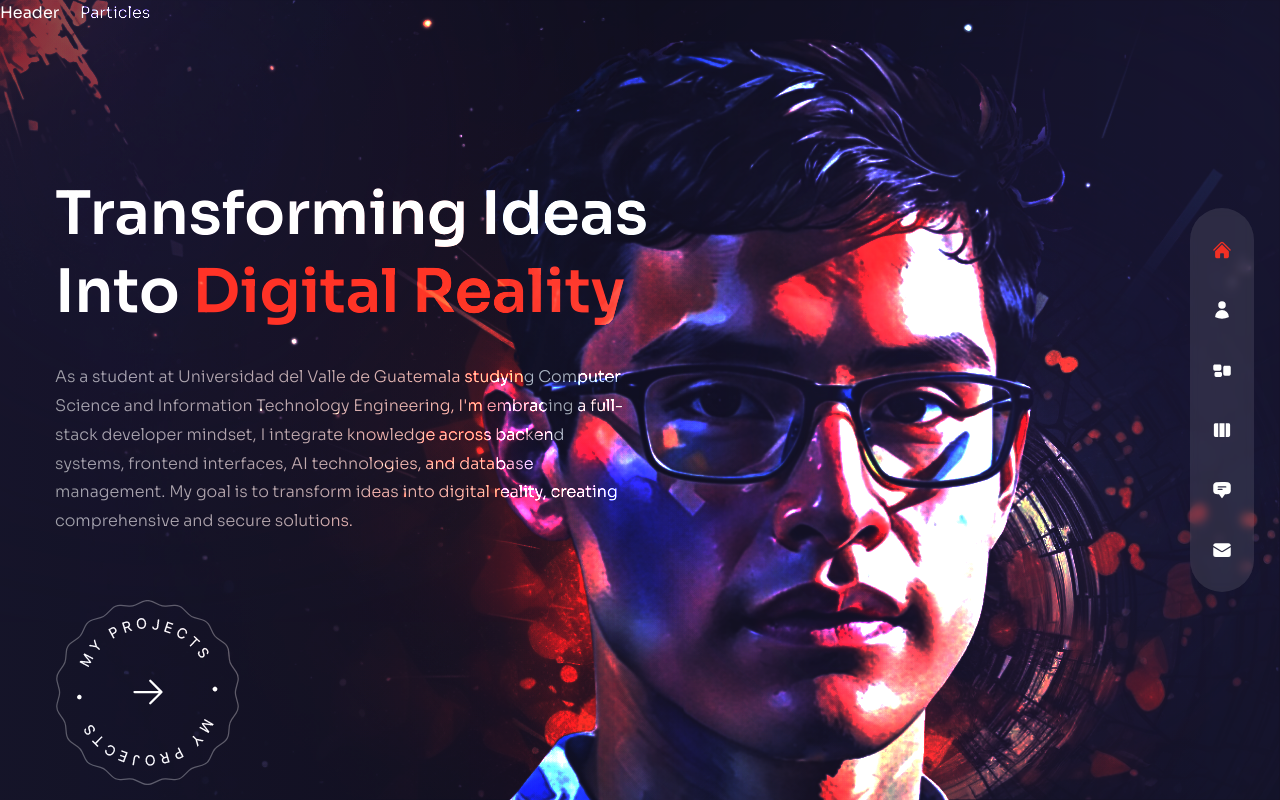
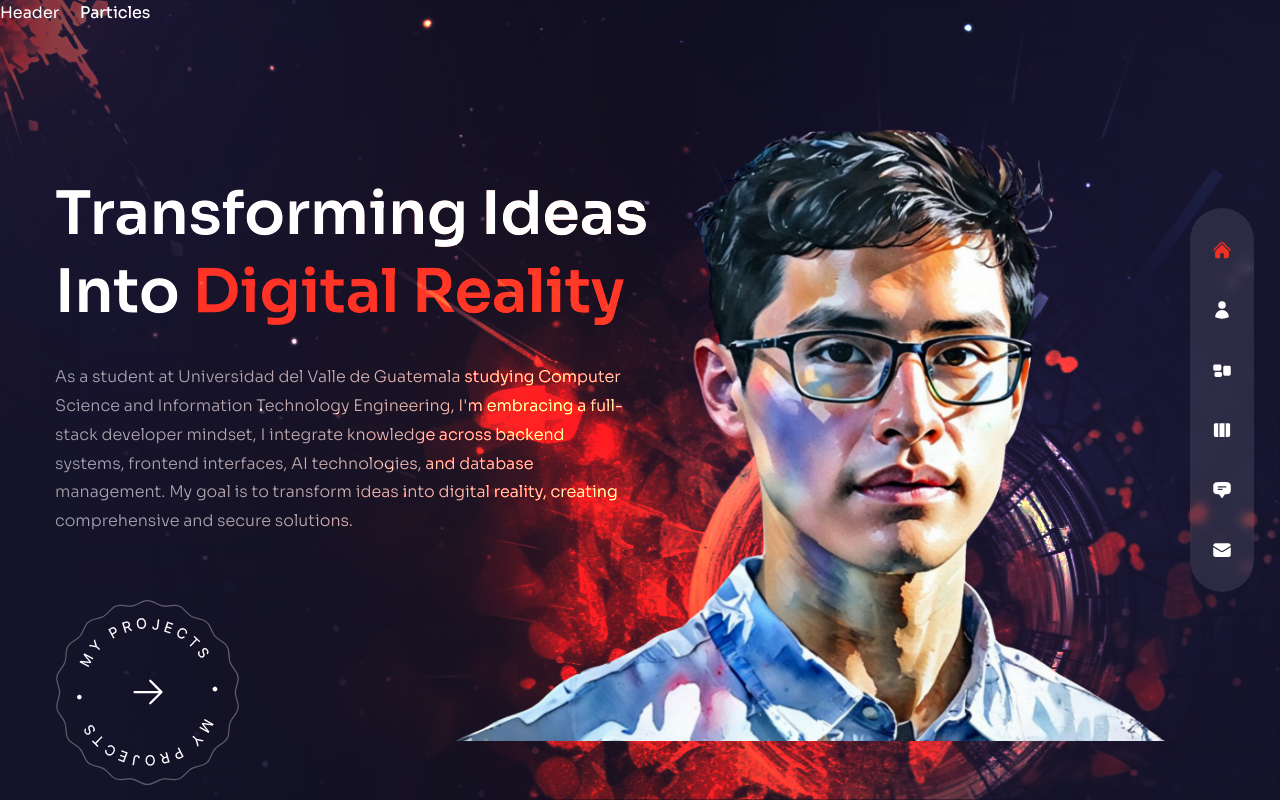
Before and after one commit to XavierLopez25/portfolio_v1, a Next.js app: page / in a window 1280 px wide. Built offline with nearby package versions, Linux system fonts and the light colour scheme; what tailwind-gradient-mask-image would draw is missing.

Commit message:
feat: added styling and framer-motion containers to Avatar component in index

```diff
--- a/pages/index.js
+++ b/pages/index.js
@@ -59,12 +59,21 @@ const Home = () => {
         <div
           className="bg-none xl:bg-explosion xl:bg-cover xl:bg-right
         xl:bg-no-repeat w-full h-full absolute mix-blend-color-dodge translate-z-0"
+        ></div>
+        {/* particles */}
+        <div>Particles</div>
+        {/* avatar img */}
+        <motion.div
+          variants={fadeIn('down', 0.5)}
+          initial="hidden"
+          animate="show"
+          exit="hidden"
+          transition={{ duration: 1, ease: 'easeInOut' }}
+          className="w-full h-full max-w-[737px] max-h-[678px] absolute -bottom-32
+          lg:bottom-0 lg:right-[8%]"
         >
-          {/* particles */}
-          <div>Particles</div>
-          {/* avatar img */}
           <Avatar />
-        </div>
+        </motion.div>
       </div>
     </div>
   );
```
